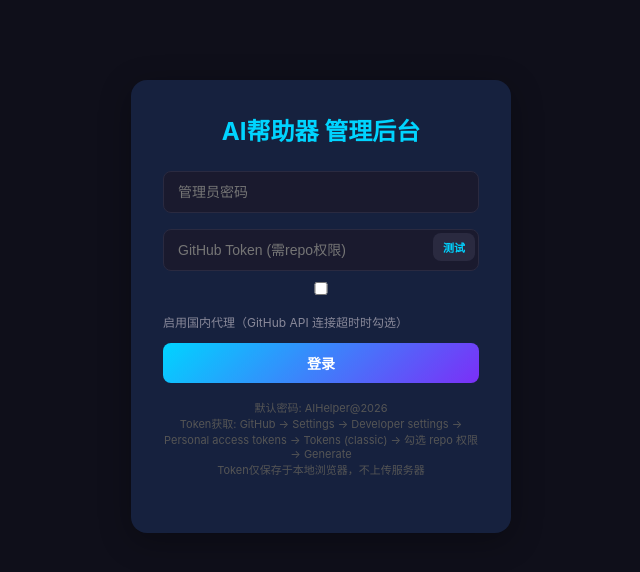
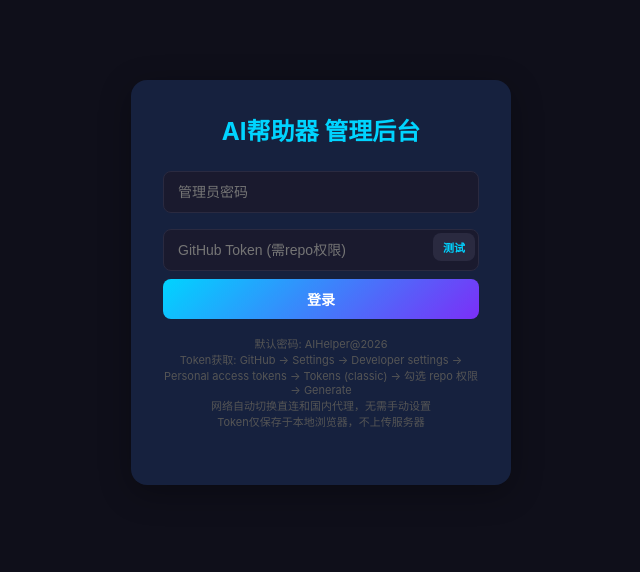
Before and after one commit to ETQWFD/AI-Helper-Accounts, a plain HTML site: page index.html in a window 1280 px wide. Shown: the whole page, without its empty margins (319-959 px from the left). Drawn offline with Linux system fonts and the light colour scheme.

Commit message:
Fix index.html: auto proxy switching for China network

```diff
--- a/index.html
+++ b/index.html
@@ -16,16 +16,11 @@
                 <input type="password" id="githubToken" placeholder="GitHub Token (需repo权限)" style="margin-bottom:8px;padding-right:80px;">
                 <button class="btn btn-sm" style="position:absolute;right:4px;top:4px;background:#2a2a40;color:#00d4ff;font-size:11px;padding:6px 10px;" onclick="testToken()">测试</button>
             </div>
-            <div style="text-align:left;margin-bottom:12px;">
-                <label style="font-size:12px;color:#889;cursor:pointer;">
-                    <input type="checkbox" id="useProxy" style="margin-right:6px;" onchange="setProxy(this.checked)">
-                    启用国内代理（GitHub API 连接超时时勾选）
-                </label>
-            </div>
             <button class="btn btn-primary" onclick="doLogin()">登录</button>
             <p style="text-align:center;margin-top:16px;font-size:11px;color:#555;">
                 默认密码: AIHelper@2026<br>
                 Token获取: GitHub → Settings → Developer settings → Personal access tokens → Tokens (classic) → 勾选 repo 权限 → Generate<br>
+                网络自动切换直连和国内代理，无需手动设置<br>
                 Token仅保存于本地浏览器，不上传服务器
             </p>
             <p id="tokenTestResult" style="text-align:center;font-size:12px;margin-top:8px;min-height:16px;"></p>
```
